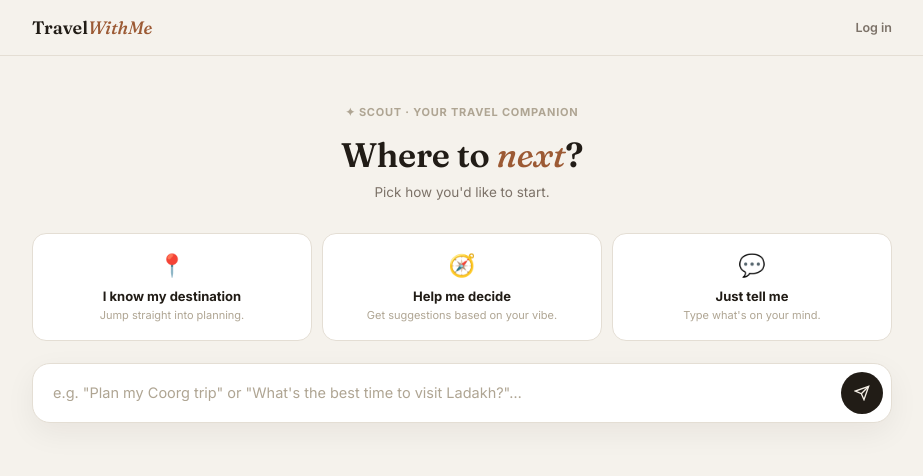
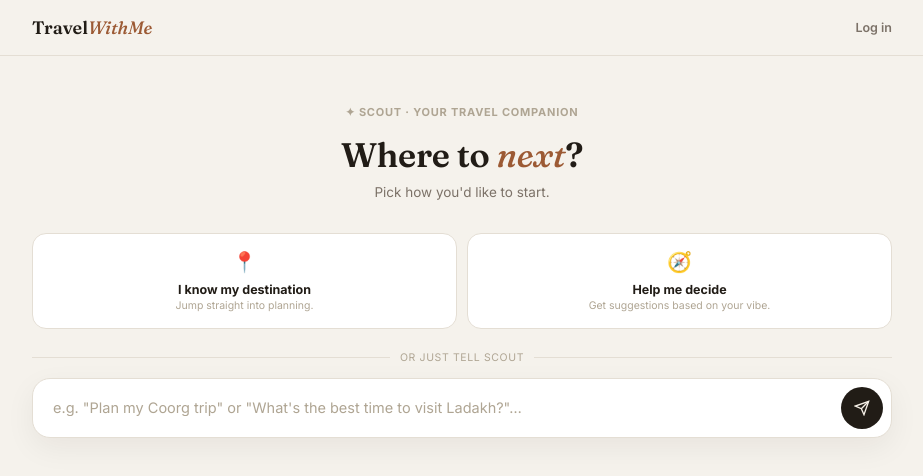
Before and after one commit to agarwalnaina1496/TWM-UI, a React (Vite) app in the folder app/: page /app/new-trip in a window 1280 px wide. Shown: the top 476 px of the page, without its empty margins (178-1101 px from the left). Built offline with nearby package versions, Linux system fonts and the light colour scheme; no server answers.

Commit message:
Drop the "Just tell me" card, keep the free-text ask-box as its own path
Back to 2 option cards + the "or just tell Scout" ask-box, instead of
a 3rd card that only focused the same input — simpler and avoids the
redundancy.

```diff
--- a/app/src/pages/GetStarted.jsx
+++ b/app/src/pages/GetStarted.jsx
@@ -1,4 +1,4 @@
-import { useRef, useState } from 'react';
+import { useState } from 'react';
 import { useNavigate } from 'react-router-dom';
 import { ENTRY_INTENTS } from '../data/entryCommandFixtures.js';
 import { trackEvent } from '../lib/analytics.js';
@@ -7,7 +7,6 @@ import '../styles/entry.css';
 export default function GetStarted() {
   const navigate = useNavigate();
   const [input, setInput] = useState('');
-  const askInputRef = useRef(null);
 
   function route(text) {
     const value = (text ?? input).trim();
@@ -26,8 +25,6 @@ export default function GetStarted() {
     } else if (kind === 'discover') {
       trackEvent('intent_selected', { intent: 'discover' });
       navigate(`/journey-entry?intent=${ENTRY_INTENTS.DISCOVER}`);
-    } else if (kind === 'advice') {
-      askInputRef.current?.focus();
     }
   }
 
@@ -49,17 +46,13 @@ export default function GetStarted() {
             <div className="rb-t">Help me decide</div>
             <div className="rb-s">Get suggestions based on your vibe.</div>
           </div>
-          <div className="route-btn" onClick={() => handleQuickRoute('advice')}>
-            <div className="rb-icon">💬</div>
-            <div className="rb-t">Just tell me</div>
-            <div className="rb-s">Type what's on your mind.</div>
-          </div>
         </div>
+
+        <div className="or-divider">or just tell Scout</div>
 
         <div className="ask-box">
           <input
             id="askInput"
-            ref={askInputRef}
             type="text"
             className="ask-input"
             placeholder='e.g. "Plan my Coorg trip" or "What&apos;s the best time to visit Ladakh?"…'
--- a/app/src/styles/entry.css
+++ b/app/src/styles/entry.css
@@ -12,18 +12,18 @@
 
 .resume-banner{background:var(--accent-bg);border:1px solid var(--border);border-radius:14px;padding:14px 18px;margin:-6px auto 24px;max-width:520px;display:flex;flex-direction:column;gap:10px;align-items:center;font-size:13px;color:var(--ts);}
 
-.route-buttons{display:grid;grid-template-columns:repeat(3,1fr);gap:10px;margin-top:30px;}
-.route-btn{background:var(--surface);border:1.5px solid var(--border);border-radius:14px;padding:18px 14px;cursor:pointer;text-align:center;transition:all .15s ease;}
+.route-buttons{display:grid;grid-template-columns:repeat(2,1fr);gap:10px;margin-top:30px;}
+.route-btn{background:var(--surface);border:1.5px solid var(--border);border-radius:14px;padding:16px 12px;cursor:pointer;text-align:center;transition:all .15s ease;}
 .route-btn:hover{border-color:var(--accent);transform:translateY(-2px);}
-.route-btn .rb-icon{font-size:22px;margin-bottom:10px;}
-.route-btn .rb-t{font-size:13px;font-weight:700;}
-.route-btn .rb-s{font-size:11px;color:var(--tm);margin-top:4px;}
-@media (max-width:640px){ .route-buttons{grid-template-columns:1fr;} }
+.route-btn .rb-icon{font-size:20px;margin-bottom:8px;}
+.route-btn .rb-t{font-size:12.5px;font-weight:700;}
+.route-btn .rb-s{font-size:10.5px;color:var(--tm);margin-top:2px;}
+@media (max-width:520px){ .route-buttons{grid-template-columns:1fr;} }
 
 .or-divider{text-align:center;color:var(--tm);font-size:10.5px;text-transform:uppercase;letter-spacing:.06em;margin:22px 0 14px;display:flex;align-items:center;gap:10px;}
 .or-divider::before,.or-divider::after{content:'';flex:1;height:1px;background:var(--border);}
 
-.ask-box{background:var(--surface);border:1px solid var(--border);border-radius:18px;padding:8px 8px 8px 20px;display:flex;align-items:center;gap:10px;box-shadow:0 10px 30px rgba(28,22,16,0.06);margin-top:22px;}
+.ask-box{background:var(--surface);border:1px solid var(--border);border-radius:18px;padding:8px 8px 8px 20px;display:flex;align-items:center;gap:10px;box-shadow:0 10px 30px rgba(28,22,16,0.06);}
 .ask-input{flex:1;border:none;background:transparent;font-family:'Inter',sans-serif;font-size:14.5px;padding:12px 0;color:var(--tp);}
 .ask-input:focus{outline:none;}
 .ask-send{flex:none;width:42px;height:42px;border-radius:50%;background:var(--tp);border:none;color:#F5EFE6;cursor:pointer;display:flex;align-items:center;justify-content:center;}
```
